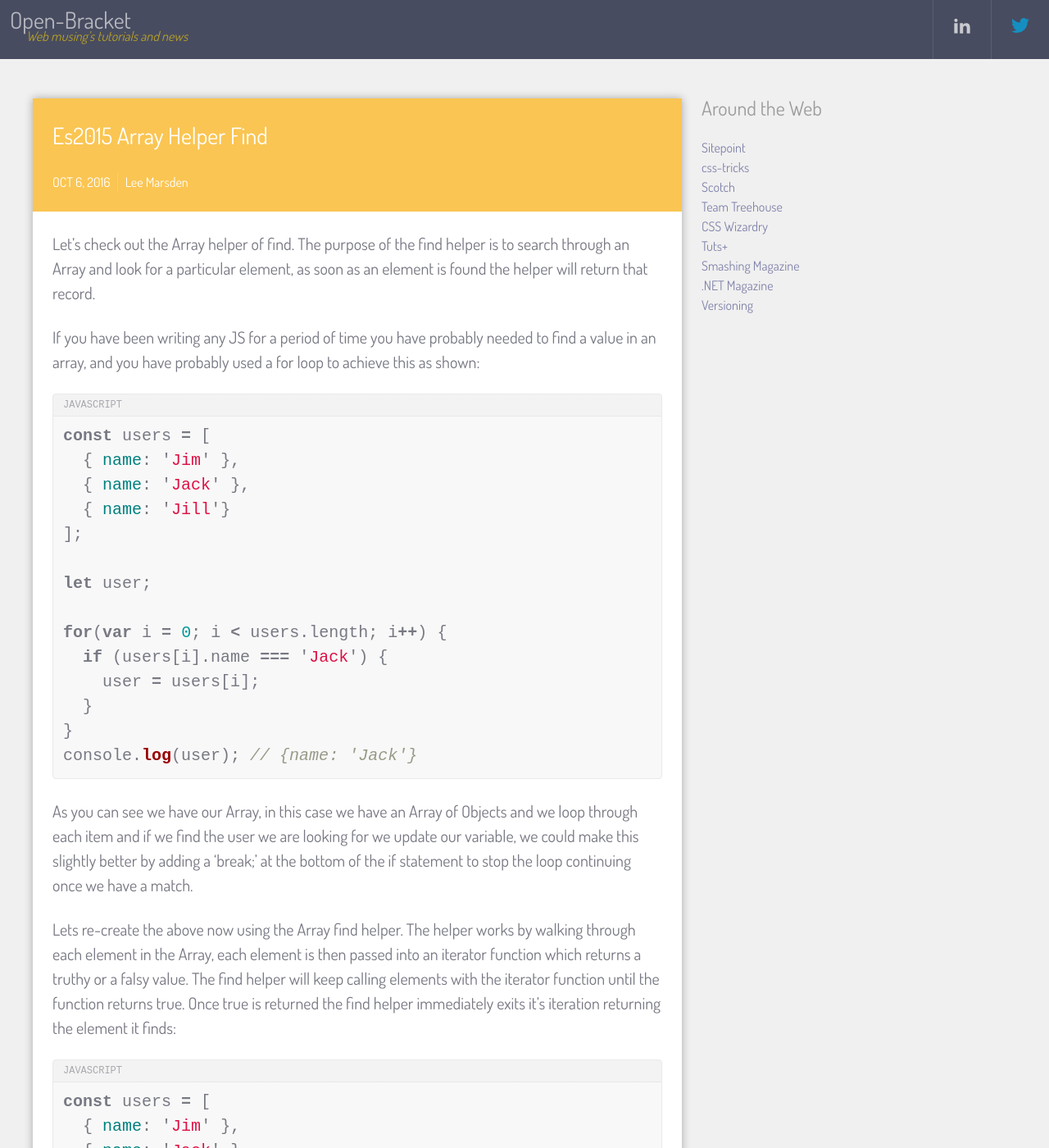
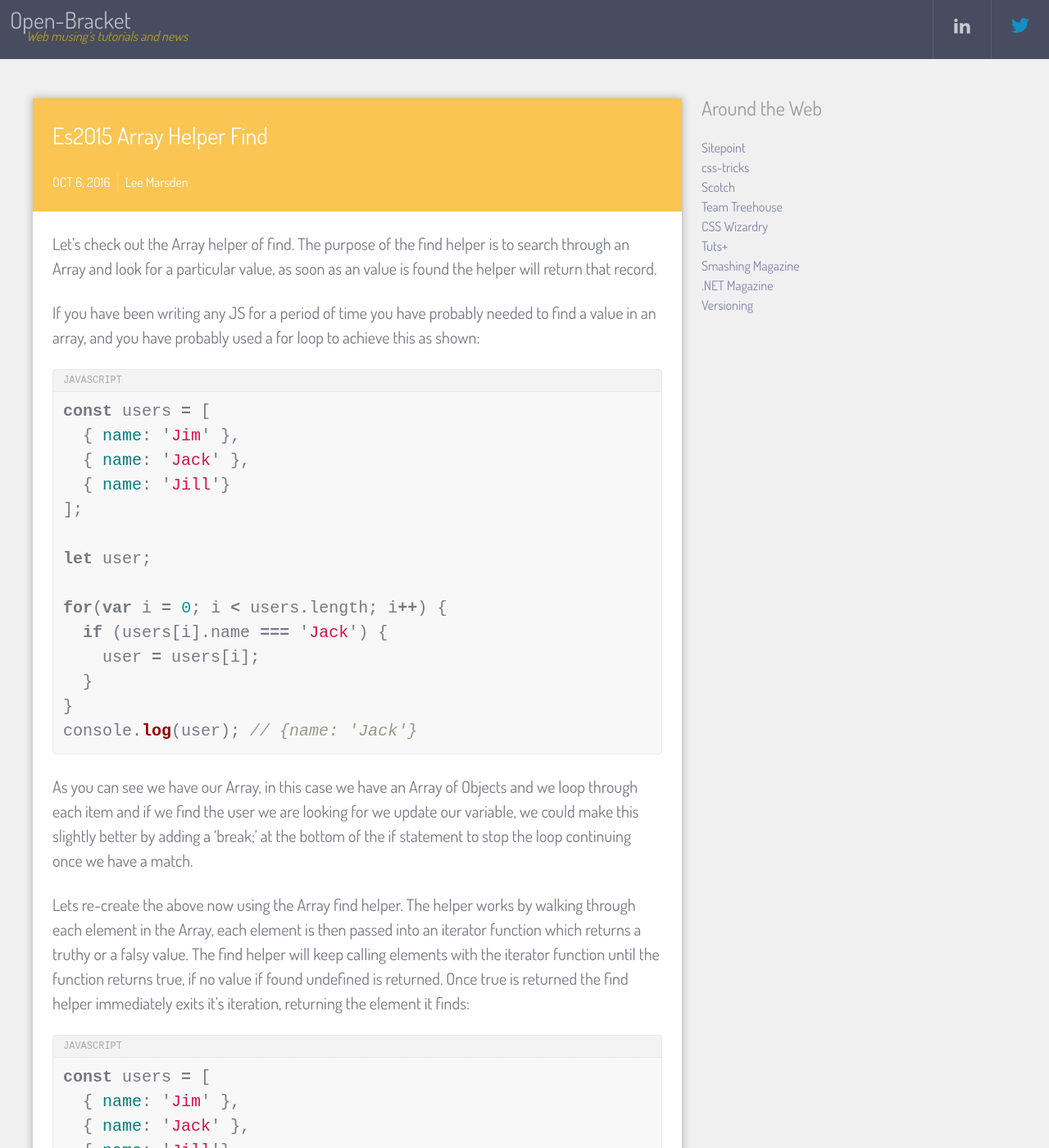
Before and after one commit to lmarzy/openbracket-blog-jekyll, a Jekyll site: the page built from _posts/js/2016-10-06-es2015-array-helper-find.md, in a window 1280 px wide and 1400 px high. Shown: the whole window at 82% size. Built offline with Jekyll 4.4.1, drawn with Linux system fonts in a browser that asks for light colours; comment, search, counter and statistics services are not loaded.

Commit message:
Added latest

```diff
--- a/_posts/js/2016-10-06-es2015-array-helper-find.md
+++ b/_posts/js/2016-10-06-es2015-array-helper-find.md
@@ -2,7 +2,7 @@
 category: js
 ---
 
-Let's check out the Array helper of find. The purpose of the find helper is to search through an Array and look for a particular element, as soon as an element is found the helper will return that record.
+Let's check out the Array helper of find. The purpose of the find helper is to search through an Array and look for a particular value, as soon as an value is found the helper will return that record.
 
 If you have been writing any JS for a period of time you have probably needed to find a value in an array, and you have probably used a for loop to achieve this as shown:
 
@@ -25,7 +25,7 @@ console.log(user); // {name: 'Jack'}
 
 As you can see we have our Array, in this case we have an Array of Objects and we loop through each item and if we find the user we are looking for we update our variable, we could make this slightly better by adding a 'break;' at the bottom of the if statement to stop the loop continuing once we have a match.
 
-Lets re-create the above now using the Array find helper. The helper works by walking through each element in the Array, each element is then passed into an iterator function which returns a truthy or a falsy value. The find helper will keep calling elements with the iterator function until the function returns true. Once true is returned the find helper immediately exits it's iteration returning the element it finds:
+Lets re-create the above now using the Array find helper. The helper works by walking through each element in the Array, each element is then passed into an iterator function which returns a truthy or a falsy value. The find helper will keep calling elements with the iterator function until the function returns true, if no value if found undefined is returned. Once true is returned the find helper immediately exits it's iteration, returning the element it finds:
 
 {% highlight javascript %}
 const users = [
```
